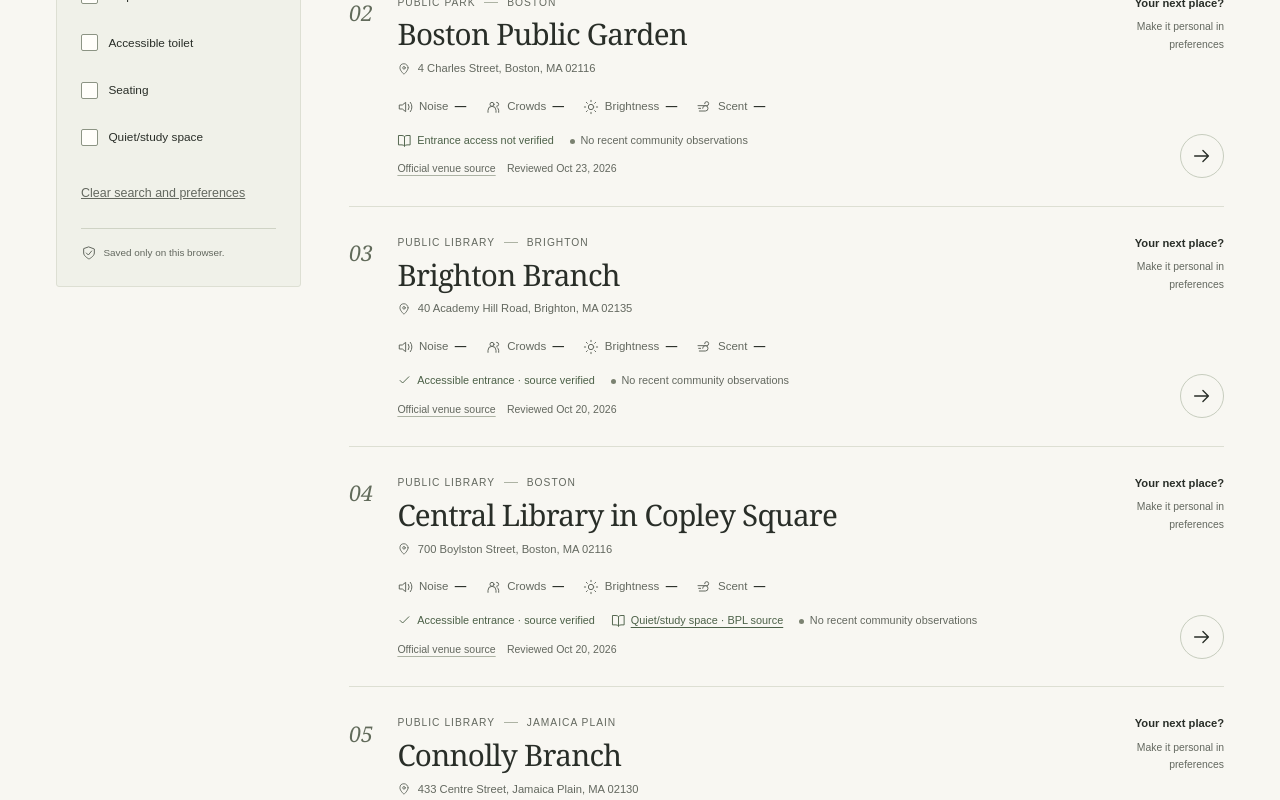
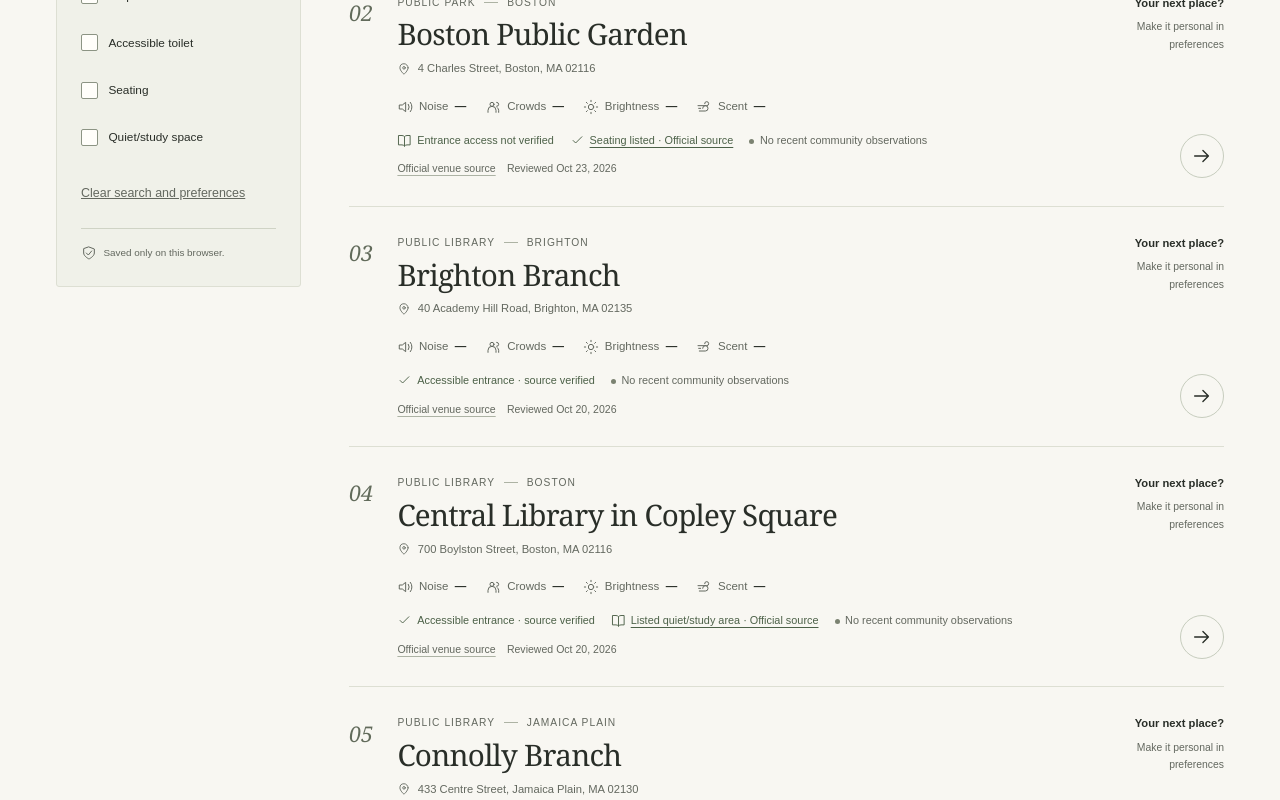
Before and after one commit to cx-57/QuietSpace, a Next.js app: page / in a window 1280 px wide. Shown: the part 2100-2900 px from the top of the page. Built offline with nearby package versions, Linux system fonts and the light colour scheme.

Commit message:
Show verified outdoor seating and use category-neutral facility labels

```diff
--- a/src/components/space-card.tsx
+++ b/src/components/space-card.tsx
@@ -11,6 +11,8 @@
   const entrance = effectiveFacility(space.features.accessible_entrance, now);
   const quietStudy = effectiveFacility(space.features.quiet_room, now);
   const sourceListedQuiet = quietStudy.verification === "verified" && quietStudy.value === true;
+  const seating = effectiveFacility(space.features.seating, now);
+  const verifiedSeating = seating.verification === "verified" && seating.value === true;
   return <article className="space-card">
     <span className="place-index" aria-hidden="true">{String(index).padStart(2, "0")}</span>
     <div className="place-body"><div className="place-kicker"><span>Public {space.category.replaceAll("_", " ")}</span><span className="kicker-line" /><span>{space.address.split(",")[1]?.trim() ?? "Boston"}</span></div>
@@ -21,7 +23,8 @@
         return <span key={d}><Icon name={d === "noise" ? "sound" : d === "crowds" ? "people" : d === "brightness" ? "sun" : "scent"} size={16} /><span>{d === "crowds" ? "Crowds" : d[0].toUpperCase() + d.slice(1)} <strong>{values.length >= 3 ? `${median(values)}/5` : "—"}</strong><span className="sr-only">{values.length < 3 ? ": not enough observations" : ": median intensity"}</span></span></span>;
       })}</div>
       <div className="place-meta"><span className="facility-note"><Icon name={entrance.value === true ? "check" : "book"} size={15} />{entrance.value === true ? "Accessible entrance · source verified" : "Entrance access not verified"}</span>
-      {sourceListedQuiet && <a className="facility-note" href={quietStudy.sourceUrl}><Icon name="book" size={15} />Quiet/study space · BPL source</a>}
+      {sourceListedQuiet && <a className="facility-note" href={quietStudy.sourceUrl}><Icon name="book" size={15} />Listed quiet/study area · Official source</a>}
+      {verifiedSeating && <a className="facility-note" href={seating.sourceUrl}><Icon name="check" size={15} />Seating listed · Official source</a>}
       <ConfidenceLabel evidence={evidenceSummary(space.reports, space.id, now, space.timeZone)} /></div>
       <p className="source-line"><a href={space.source.sourceUrl}>Official venue source</a><span>Reviewed <SourceDate value={space.source.checkedAt} /></span></p>
     </div>
```
